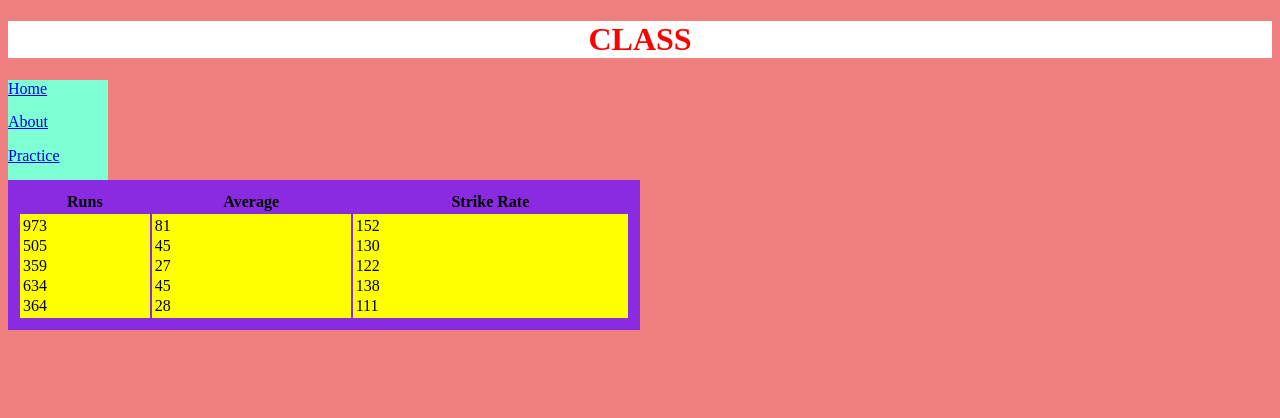
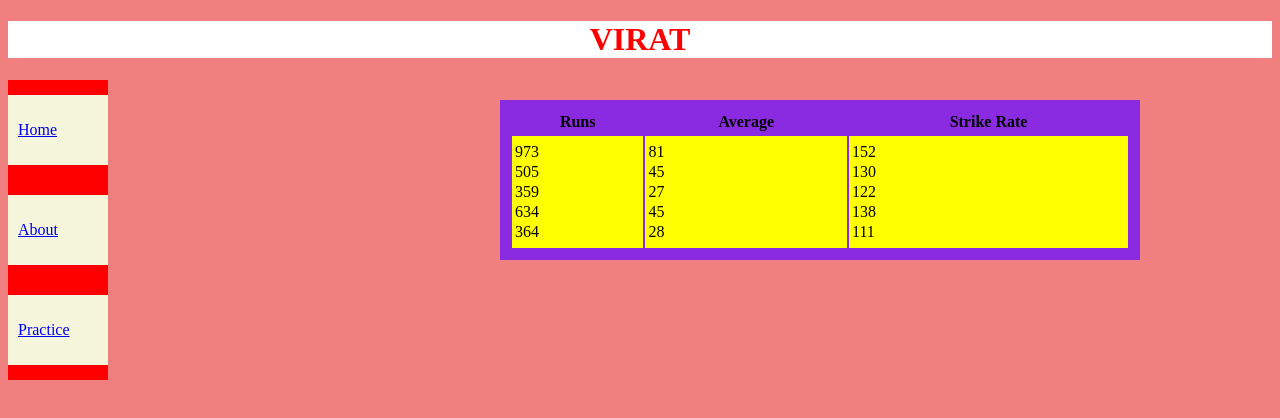
Before and after one commit to PagalavanPagal66/React-IOC, a React (Create React App) app in the folder MyReactApp/firstapp/: page /about in a window 1280 px wide. Shown: the top 418 px of the page. Built offline with nearby package versions, Linux system fonts and the light colour scheme.

Commit message:
Update Design

```diff
--- a/MyReactApp/firstapp/src/App.css
+++ b/MyReactApp/firstapp/src/App.css
@@ -119,10 +119,3 @@
     background-color: yellow;
     width: 100px;
 }
-
-.Navbar{
-    display: grid;
-    width: 100px;
-    height: 100px;
-    background-color: aquamarine;
-}
--- a/MyReactApp/firstapp/src/App.js
+++ b/MyReactApp/firstapp/src/App.js
@@ -280,11 +280,11 @@
   render(){
   return(
     <>
-    <h1>CLASS</h1>
+    <h1>VIRAT</h1>
         <div class="Navbar">
-          <Link to="/home">Home</Link>
-          <Link to="/about">About</Link>
-          <Link to="/practice">Practice</Link>
+          <Link class = "Navbar-items" to="/home">Home</Link>
+          <Link class = "Navbar-items" to="/about">About</Link>
+          <Link class = "Navbar-items" to="/practice">Practice</Link>
         </div>
         <Routes>
          <Route path="/home" element={<Home/>} />
--- a/MyReactApp/firstapp/src/components/About.css
+++ b/MyReactApp/firstapp/src/components/About.css
@@ -0,0 +1,5 @@
+.table {
+    position: absolute;
+    top: 100px;
+    left: 500px;
+}
--- a/MyReactApp/firstapp/src/components/About.js
+++ b/MyReactApp/firstapp/src/components/About.js
@@ -1,4 +1,4 @@
-
+import './About.css';
 const Run_creator = (props) =>{
   const runs = props.runs;
   const sr_rate = props.sr_rate;
--- a/MyReactApp/firstapp/src/components/Practice.css
+++ b/MyReactApp/firstapp/src/components/Practice.css
@@ -0,0 +1,5 @@
+.content {
+    position: absolute;
+    top: 100px;
+    left: 500px;
+}
--- a/MyReactApp/firstapp/src/components/Practice.js
+++ b/MyReactApp/firstapp/src/components/Practice.js
@@ -1,3 +1,4 @@
+import './Practice.css';
 
 const Func = (props) => {
   const val = props.myvalue;
@@ -17,10 +18,10 @@
     const text = "Hi... Hello how are you...!"
     const myvalue = ["Name" , "Age" ,"gender" ,"address"]
     return (
-        <>
+        <div class="content">
             <Para text = {text}></Para>
             <Func myvalue = {myvalue}></Func>
-        </>
+        </div>
     );
 }
 
--- a/MyReactApp/firstapp/src/temp.scss
+++ b/MyReactApp/firstapp/src/temp.scss
@@ -1,6 +1,30 @@
 $colorvar:red;
 $bgcolor:white;
+
 h1 {
     color: $colorvar;
     background-color: $bgcolor;
 }
+
+.Navbar {
+    .Link{
+        background-color: white;
+    }
+    display: grid;
+    width: 100px;
+    height: 300px;
+    background-color: red;
+    color: antiquewhite;
+    align-items: center;
+    align-self:center;
+}
+
+.Navbar-items{
+    background-color: beige;
+    height: 70%;
+    width: 90%;
+    align-self: center;
+    align-items: center;
+    align-content: center;
+    padding-left: 10%;
+}
```
